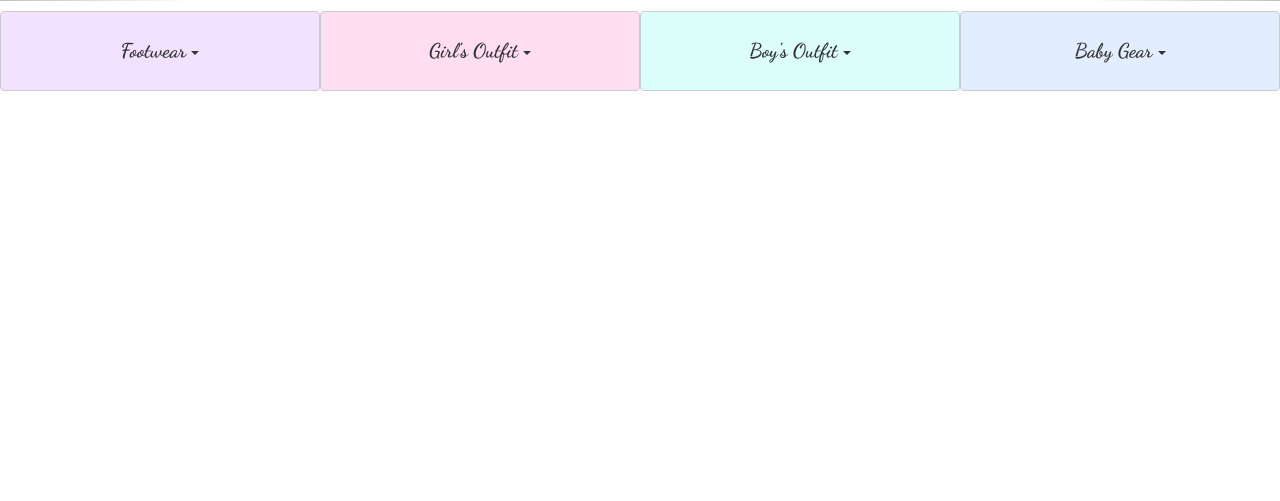
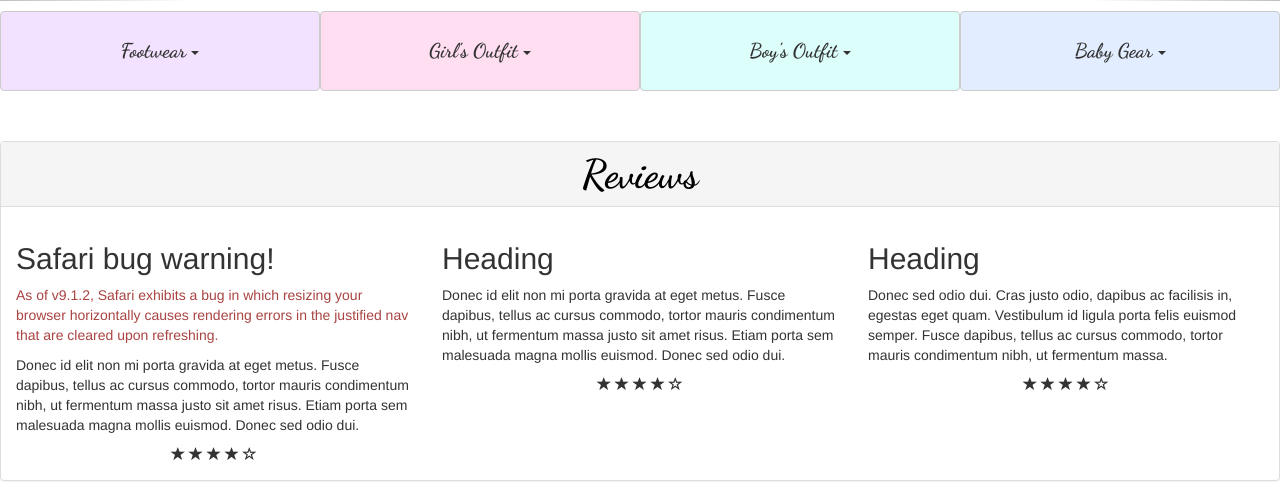
Before and after one commit to kzyc26/Toko-Pojok-70, a PHP site: page /html/HomePage.html in a window 1280 px wide. Shown: the part 465-966 px from the top of the page. Before the commit the page ends 556 px from the top, so only its background shows below. Run offline with PHP 8.4, Linux system fonts and the light colour scheme.

Commit message:
cust review added, blm fix

```diff
--- a/project kelompok/css/homepage.css
+++ b/project kelompok/css/homepage.css
@@ -111,3 +111,18 @@
     left: 75%;
     transform: translateY(80px);
 }
+
+.panel-font{
+    font-family: 'Dancing Script', cursive;
+    font-size: 40px;
+    color: black;
+    text-align: center;
+}
+
+.rating{
+    text-align: center;
+}
+
+.col-lg-4{
+
+}
--- a/project kelompok/html/HomePage.html
+++ b/project kelompok/html/HomePage.html
@@ -176,7 +176,56 @@
     </ul>
   </div>
 </div>
-<br><br><br><br><br><br><br><br><br><br><br><br><br><br><br><br>
+<br><br><br><br><br><br><br>
+
+<!-- cust. reviews -->
+<div class="panel panel-default">
+  <div class="panel-heading">
+    <h3 class="panel-title panel-font">Reviews</h3>
+  </div>
+  <div class="panel-body">
+    <div class="row">
+      <div class="col-lg-4">
+        <h2>Safari bug warning!</h2>
+        <p class="text-danger">As of v9.1.2, Safari exhibits a bug in which resizing your browser horizontally causes rendering errors in the justified nav that are cleared upon refreshing.</p>
+        <p>Donec id elit non mi porta gravida at eget metus. Fusce dapibus, tellus ac cursus commodo, tortor mauris condimentum nibh, ut fermentum massa justo sit amet risus. Etiam porta sem malesuada magna mollis euismod. Donec sed odio dui. </p>
+        <div class="rating">
+          <span class="glyphicon glyphicon-star"></span>
+          <span class="glyphicon glyphicon-star"></span>
+          <span class="glyphicon glyphicon-star"></span>
+          <span class="glyphicon glyphicon-star"></span>
+          <span class="glyphicon glyphicon-star-empty"></span>
+        </div>
+        <!-- <p><a class="btn btn-primary" href="#" role="button">View details »</a></p> -->
+      </div>
+      <div class="col-lg-4">
+        <h2>Heading</h2>
+        <p>Donec id elit non mi porta gravida at eget metus. Fusce dapibus, tellus ac cursus commodo, tortor mauris condimentum nibh, ut fermentum massa justo sit amet risus. Etiam porta sem malesuada magna mollis euismod. Donec sed odio dui. </p>
+        <div class="rating">
+          <span class="glyphicon glyphicon-star"></span>
+          <span class="glyphicon glyphicon-star"></span>
+          <span class="glyphicon glyphicon-star"></span>
+          <span class="glyphicon glyphicon-star"></span>
+          <span class="glyphicon glyphicon-star-empty"></span>
+        </div>
+        <!-- <p><a class="btn btn-primary" href="#" role="button">View details »</a></p> -->
+     </div>
+      <div class="col-lg-4">
+        <h2>Heading</h2>
+        <p>Donec sed odio dui. Cras justo odio, dapibus ac facilisis in, egestas eget quam. Vestibulum id ligula porta felis euismod semper. Fusce dapibus, tellus ac cursus commodo, tortor mauris condimentum nibh, ut fermentum massa.</p>
+        <div class="rating">
+          <span class="glyphicon glyphicon-star"></span>
+          <span class="glyphicon glyphicon-star"></span>
+          <span class="glyphicon glyphicon-star"></span>
+          <span class="glyphicon glyphicon-star"></span>
+          <span class="glyphicon glyphicon-star-empty"></span>
+        </div>
+        <!-- <p><a class="btn btn-primary" href="#" role="button">View details »</a></p> -->
+      </div>
+    </div>
+  </div>
+</div>
+
 <footer>
 
 </footer>
```
